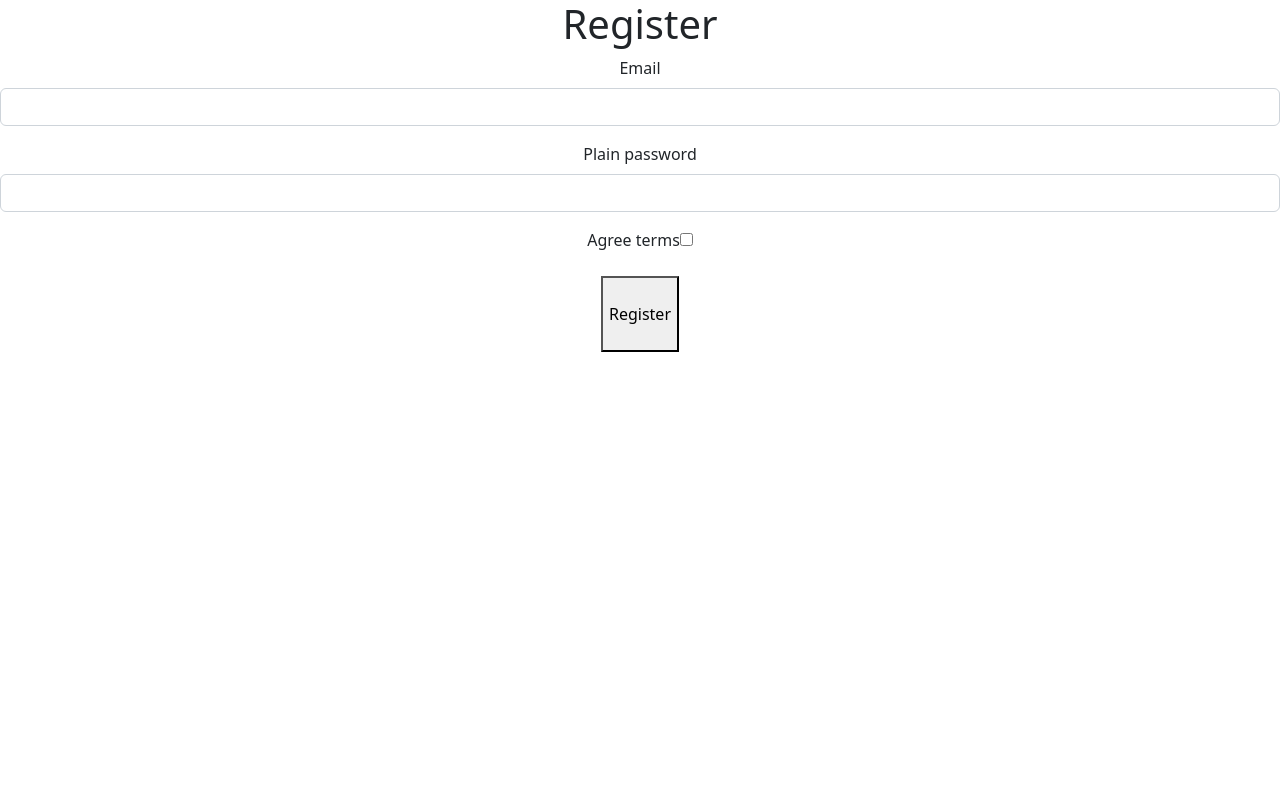
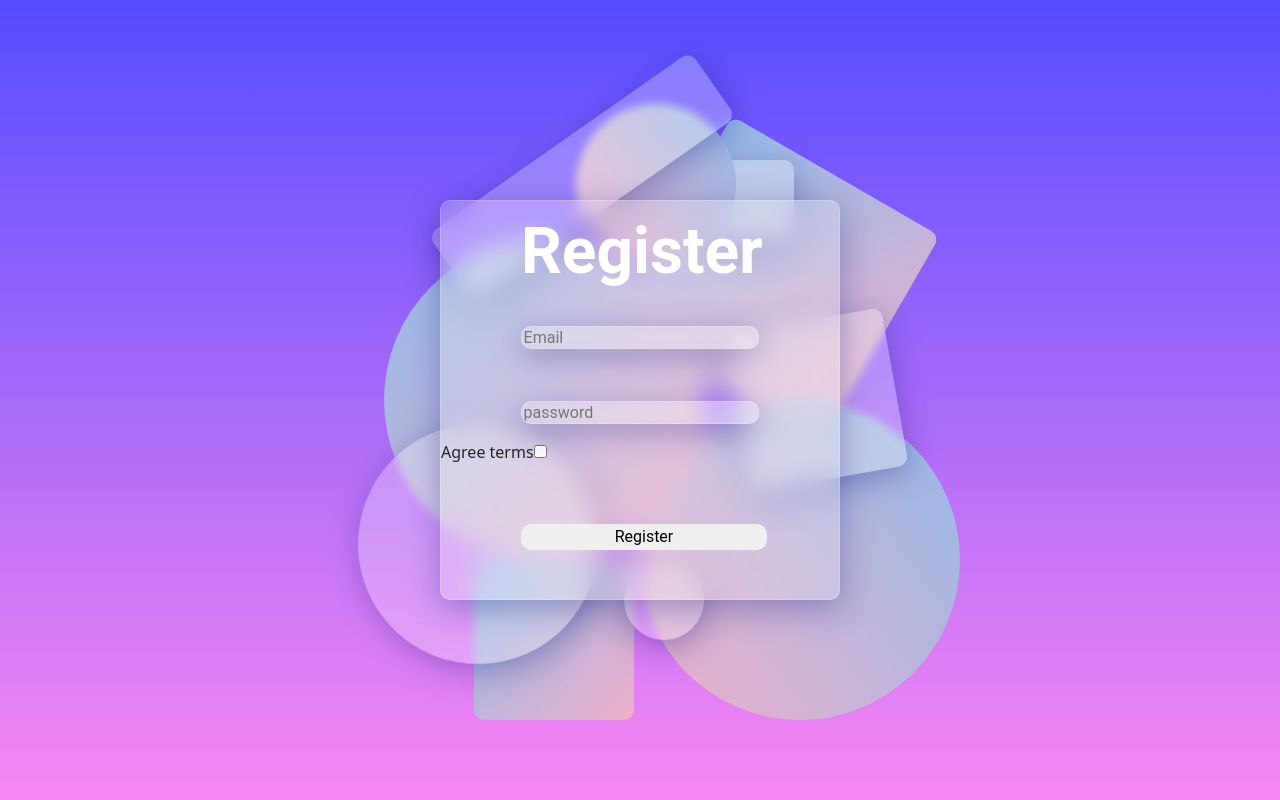
Before and after one commit to JGaston89/veterinaria, a Symfony app: template templates/templates/registration/register.html.twig in a window 1280 px wide. Run offline with Twig, Linux system fonts and the light colour scheme; the template is opened without the code that fills it, so the values that code supplies are empty; form fields are guessed from the names that the template uses; some libraries are stand-ins or nearby versions.

Commit message:
Add files via upload

```diff
--- a/templates/templates/registration/register.html.twig
+++ b/templates/templates/registration/register.html.twig
@@ -3,26 +3,266 @@
 {% block title %}Register{% endblock %}
 
 {% block body %}
-    <div class="w-4/5 m-auto text-center">
-        <div class="py-12 border-b border-gray-200">
-            <h1 class="text-6xl pt-12 pb-8">
+<style>
+  body {
+  width: 100%;
+  height: 100vh;
+  background: rgb(249, 136, 243);
+  background: linear-gradient(
+    0deg,
+    rgba(249, 136, 243, 1) 0%,
+    rgba(85, 76, 255, 1) 100%
+  );
+  overflow: hidden;
+}
+.input {
+  background: rgba(255, 255, 255, 0.2);
+  box-shadow: 0 8px 32px 0 rgba(31, 38, 135, 0.37);
+  backdrop-filter: blur(12px);
+  -webkit-backdrop-filter: blur(12px);
+  border-radius: 10px;
+  height: 10%;
+  width: 60%;
+  margin-left: 20%;
+  margin-top: 9%;
+  border: 1px solid rgba(255, 255, 255, 0.18);
+  font-family: "Roboto", sans-serif;
+}
+.box {
+  width: 25em;
+  height: 25em;
+  position: absolute;
+  left: 0;
+  right: 0;
+  top: 0;
+  bottom: 0;
+  margin: auto;
+  background: rgba(255, 255, 255, 0.2);
+  box-shadow: 0 8px 32px 0 rgba(31, 38, 135, 0.37);
+  backdrop-filter: blur(12px);
+  -webkit-backdrop-filter: blur(12px);
+  border-radius: 10px;
+  border: 1px solid rgba(255, 255, 255, 0.18);
+  z-index: 2;
+}
+.text {
+  font-family: "Roboto", sans-serif;
+  color: white;
+  font-weight: 700;
+  font-size: 400%;
+  margin: 0.2em 0 0 1.25em;
+  border-radius: 10px;
+}
+.submit {
+  height: 12%;
+  width: 62%;
+  margin-left: 20%;
+  margin-top: 9%;
+  border: none;
+  border-radius: 10px;
+  font-family: "Roboto", sans-serif;
+  cursor: pointer;
+  transition:box-shadow .2s ;
+}
+.submit:hover{
+  -webkit-box-shadow: 5px 5px 17px 5px rgba(255,255,255,0.49);
+box-shadow: 5px 5px 17px 5px rgba(255,255,255,0.49);
+}
+.circle1 {
+  position: absolute;
+  width: 20em;
+  height: 20em;
+  background-color: white;
+  border-radius: 50%;
+  z-index: 1;
+  left: 50%;
+  top: 50%;
+  background: rgb(238, 174, 202);
+  background: linear-gradient(
+    53deg,
+    rgba(238, 174, 202, 1) 0%,
+    rgba(148, 187, 233, 1) 100%
+  );
+}
+.circle2 {
+  position: absolute;
+  width: 20em;
+  height: 20em;
+  background-color: white;
+  border-radius: 50%;
+  z-index: 1;
+  left: 30%;
+  top: 30%;
+  background: rgb(238, 174, 202);
+  background: linear-gradient(
+    312deg,
+    rgba(238, 174, 202, 1) 0%,
+    rgba(148, 187, 233, 1) 100%
+  );
+}
+.circle3{
+  position: absolute;
+  width: 10em;
+  height: 10em;
+  background-color: white;
+  border-radius: 50%;
+  z-index: 1;
+  left: 45%;
+  top: 13%;
+  background: rgb(238, 174, 202);
+  background: linear-gradient(
+    53deg,
+    rgba(238, 174, 202, 1) 0%,
+    rgba(148, 187, 233, 1) 100%
+  );
+}
+.square1 {
+  width: 15em;
+  height: 15em;
+  background: rgb(238, 174, 202);
+  background: linear-gradient(
+    312deg,
+    rgba(238, 174, 202, 1) 0%,
+    rgba(148, 187, 233, 1) 100%
+  );
+  transform: rotate(30deg);
+  top: 20%;
+  right: 30%;
+  position: absolute;
+  border-radius: 10px;
+}
+.square2{
+  width: 10em;
+  height: 10em;
+  background: rgb(238, 174, 202);
+  background: linear-gradient(
+    312deg,
+    rgba(238, 174, 202, 1) 0%,
+    rgba(148, 187, 233, 1) 100%
+  );
+  bottom: 10%;
+  left: 37%;
+  position: absolute;
+  border-radius: 10px;
+}
+.glass1 {
+  width: 5em;
+  height: 5em;
+  position: absolute;
+  top: 20%;
+  right: 38%;
+  background: rgba(255, 255, 255, 0.25);
+  box-shadow: 0 8px 32px 0 rgba(31, 38, 135, 0.37);
+  backdrop-filter: blur(4px);
+  -webkit-backdrop-filter: blur(4px);
+  border-radius: 10px;
+}
+.glass2 {
+  width: 5em;
+  height: 5em;
+  position: absolute;
+  border-radius: 50%;
+  bottom: 20%;
+  right: 45%;
+  background: rgba(255, 255, 255, 0.25);
+  box-shadow: 0 8px 32px 0 rgba(31, 38, 135, 0.37);
+  backdrop-filter: blur(4px);
+  -webkit-backdrop-filter: blur(4px);
+  z-index: 1;
+}
+.glass3 {
+  width: 10em;
+  height: 10em;
+  position: absolute;
+  bottom: 40%;
+  right: 30%;
+  background: rgba(255, 255, 255, 0.25);
+  box-shadow: 0 8px 32px 0 rgba(31, 38, 135, 0.37);
+  backdrop-filter: blur(4px);
+  -webkit-backdrop-filter: blur(4px);
+  border-radius: 10px;
+  z-index: 1;
+  transform: rotate(350deg);
+}
+.glass4{
+  width: 20em;
+  height: 5em;
+  position: absolute;
+  top: 17%;
+  left: 33%;
+  background: rgba(255, 255, 255, 0.25);
+  box-shadow: 0 8px 32px 0 rgba(31, 38, 135, 0.37);
+  backdrop-filter: blur(4px);
+  -webkit-backdrop-filter: blur(4px);
+  border-radius: 10px;
+  z-index: 1;
+  transform: rotate(325deg);
+}
+.glass5{
+  width: 15em;
+  height: 15em;
+  position: absolute;
+  bottom: 17%;
+  left: 28%;
+  background: rgba(255, 255, 255, 0.25);
+  box-shadow: 0 8px 32px 0 rgba(31, 38, 135, 0.37);
+  backdrop-filter: blur(4px);
+  -webkit-backdrop-filter: blur(4px);
+  border-radius: 50%;
+  z-index: 1;
+  transform: rotate(325deg);
+}
+</style>
+    {# <div class="w-4/5 m-auto text-center">
+        <div class="py-12 border-b border-gray-200"> #}
+        <div class="box">
+            <h1 class="text">
                 Register
             </h1>
 
             {{ form_start(registrationForm) }}
-                {{ form_row(registrationForm.email) }}
-                {{ form_row(registrationForm.plainPassword) }}
+                {{ form_row(registrationForm.email,
+                {
+                    'attr': {'class': 'input', 'placeholder': 'Email'},
+                    'label_attr':{'class': 'd-none', }
+
+
+                }
+                ) }}
+
+                {{ form_row(registrationForm.plainPassword,
+                {
+                    'attr': {'class': 'input', 'placeholder': 'password'},
+                    'label_attr':{'class': 'd-none'},
+
+                }) }}
 
             {{ form_row(registrationForm.agreeTerms) }}
 
+
             <button
                 type="submit"
-                class="uppercase mt-15 bg-blue-500 text-gray-100 text-lg w-1/5 mt-10 font-extrabold py-4 px-8 rounded-3xl">
+                class="submit">
                 Register
             </button>
 
             {{ form_end(registrationForm) }}
+        </div>
 
+    <div class="circle1"></div>
+  <div class="circle2"></div>
+  <div class="circle3"></div>
+  <div class="square1"></div>
+  <div class="square2"></div>
+  <div class="glass1"></div>
+  <div class="glass2"></div>
+  <div class="glass3"></div>
+  <div class="glass4"></div>
+  <div class="glass5"></div>
+
+  <script src="js/script.js"></script>
+
+{#
         </div>
-    </div>
+    </div> #}
 {% endblock %}
```
